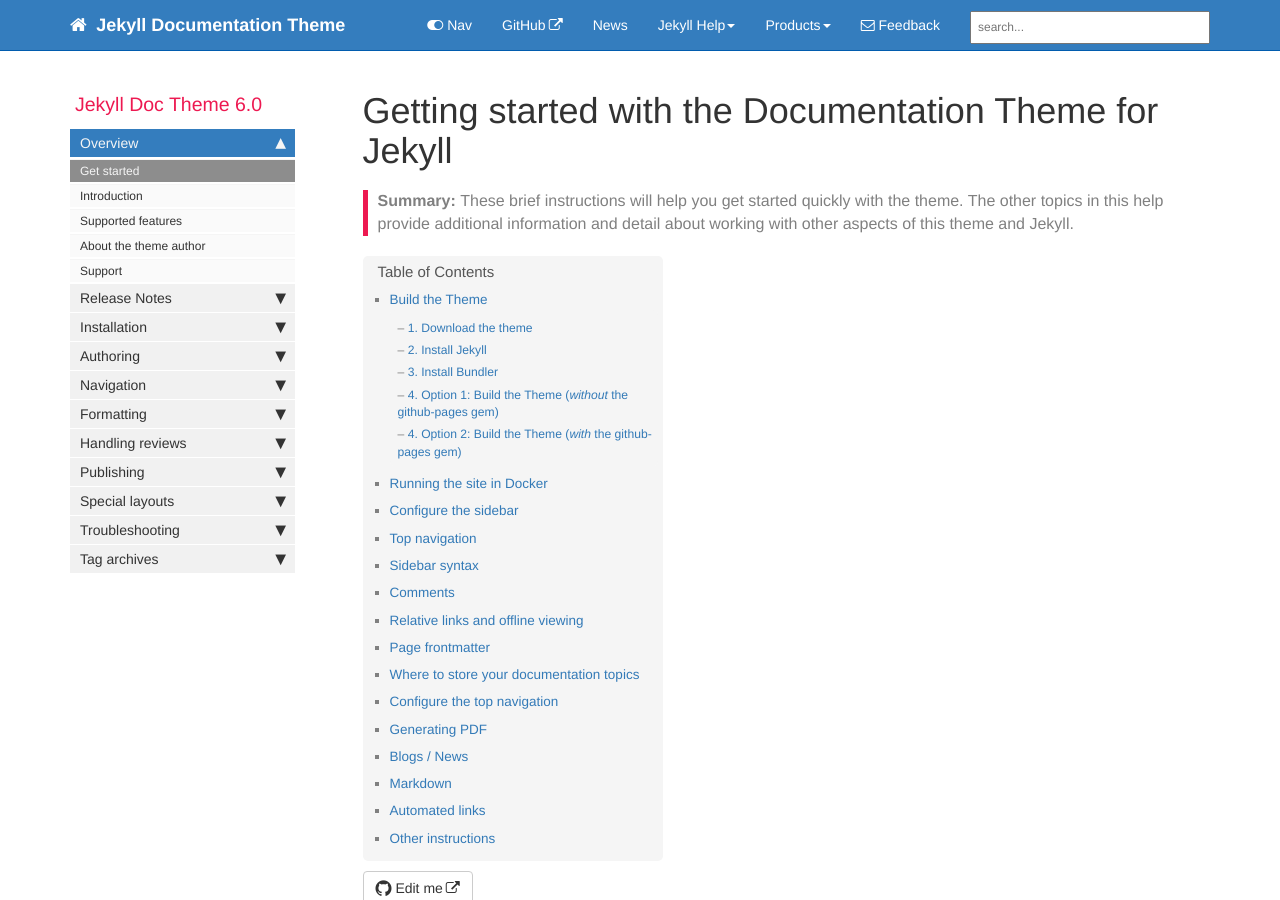
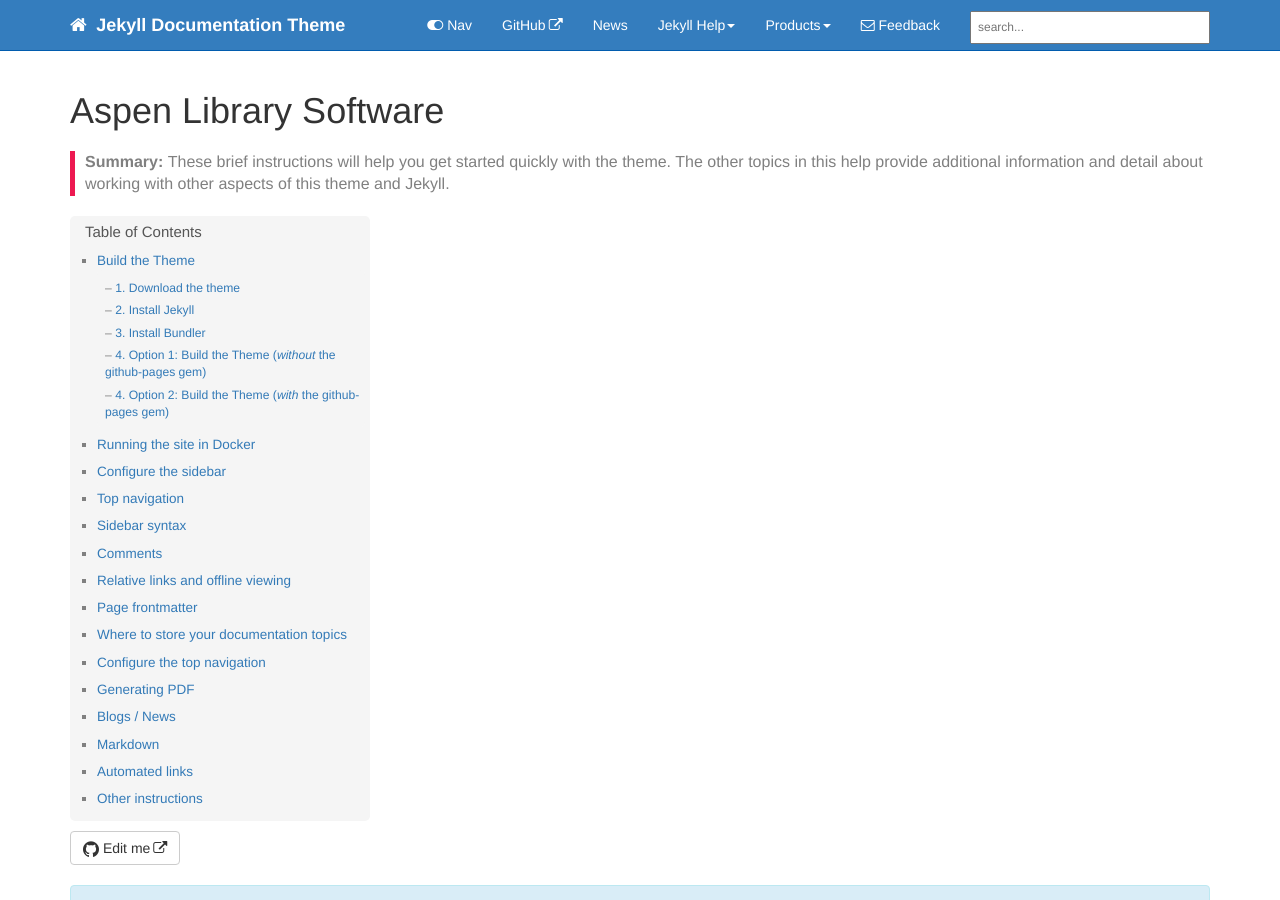
Before and after one commit to will1410/aspen_website_sample, a Jekyll site: the page built from index.md, in a window 1280 px wide and 900 px high. Built offline with Jekyll 4.4.1, drawn with Linux system fonts in a browser that asks for light colours; comment, search, counter and statistics services are not loaded.

```diff
--- a/index.md
+++ b/index.md
@@ -1,8 +1,10 @@
 ---
-title: "Getting started with the Documentation Theme for Jekyll"
-keywords: sample homepage
+type: home
+title: "Aspen Library Software"
+keywords: homepage
 tags: [getting_started]
-sidebar: mydoc_sidebar
+#sidebar: mydoc_sidebar
+hide_sidebar: true
 permalink: index.html
 summary: These brief instructions will help you get started quickly with the theme. The other topics in this help provide additional information and detail about working with other aspects of this theme and Jekyll.
 ---
```
Also changed, not shown: NOTICE.md (added, +3 -0 lines), images/als_logo.svg (added).
